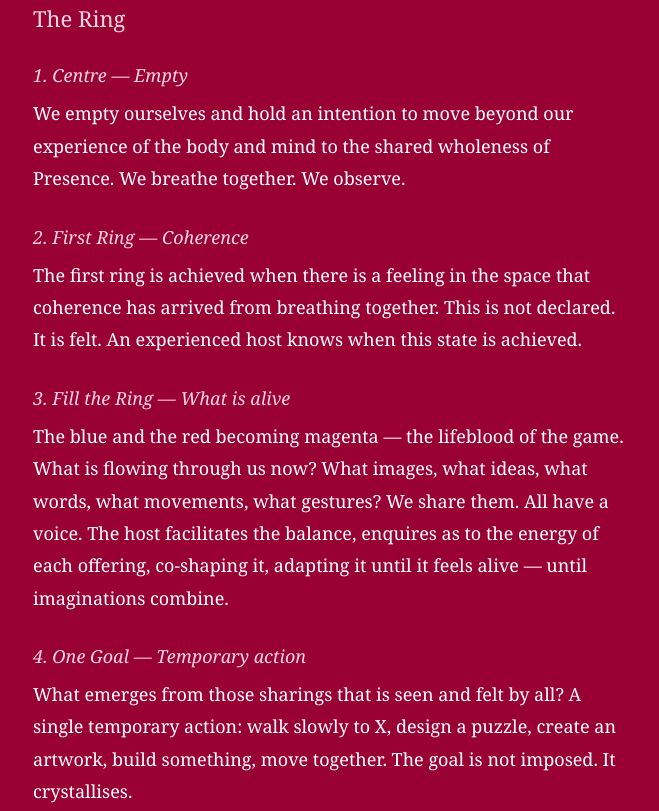
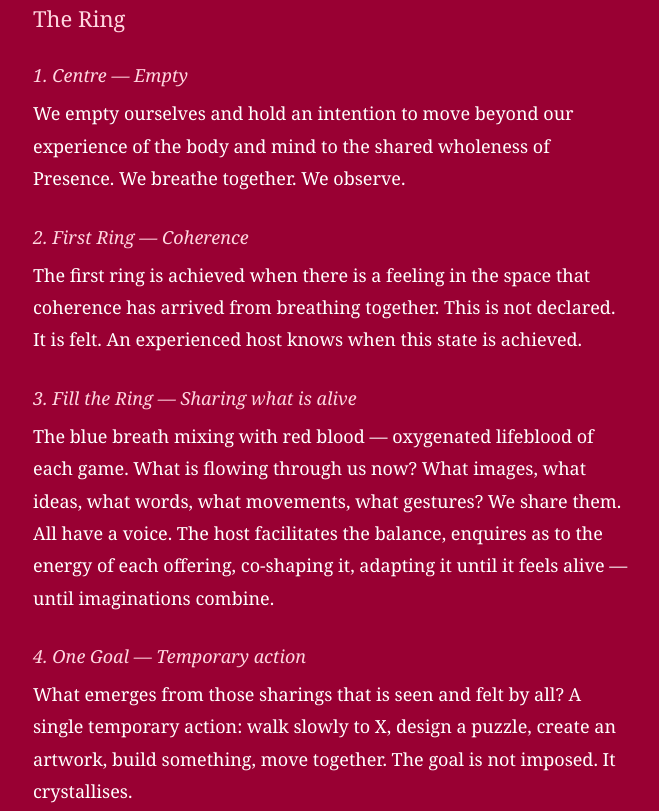
Before and after one commit to gameofnow/gameofnow.github.io, a plain HTML site: page how-to-play.html in a window 1280 px wide. Shown: the part 429-1240 px from the top of the page, without its empty margins (307-966 px from the left). Drawn offline with Linux system fonts and the light colour scheme.

Commit message:
Update Ring step 3: Sharing what is alive, blue breath mixing with red blood
Co-Authored-By: Claude Opus 4.6 <noreply@anthropic.com>

```diff
--- a/how-to-play.html
+++ b/how-to-play.html
@@ -81,8 +81,8 @@ p {
 <h3>2. First Ring — Coherence</h3>
 <p>The first ring is achieved when there is a feeling in the space that coherence has arrived from breathing together. This is not declared. It is felt. An experienced host knows when this state is achieved.</p>
 
-<h3>3. Fill the Ring — What is alive</h3>
-<p>The blue and the red becoming magenta — the lifeblood of the game. What is flowing through us now? What images, what ideas, what words, what movements, what gestures? We share them. All have a voice. The host facilitates the balance, enquires as to the energy of each offering, co-shaping it, adapting it until it feels alive — until imaginations combine.</p>
+<h3>3. Fill the Ring — Sharing what is alive</h3>
+<p>The blue breath mixing with red blood — oxygenated lifeblood of each game. What is flowing through us now? What images, what ideas, what words, what movements, what gestures? We share them. All have a voice. The host facilitates the balance, enquires as to the energy of each offering, co-shaping it, adapting it until it feels alive — until imaginations combine.</p>
 
 <h3>4. One Goal — Temporary action</h3>
 <p>What emerges from those sharings that is seen and felt by all? A single temporary action: walk slowly to X, design a puzzle, create an artwork, build something, move together. The goal is not imposed. It crystallises.</p>
```
Also changed, not shown: vision.html (+2 -2 lines).
